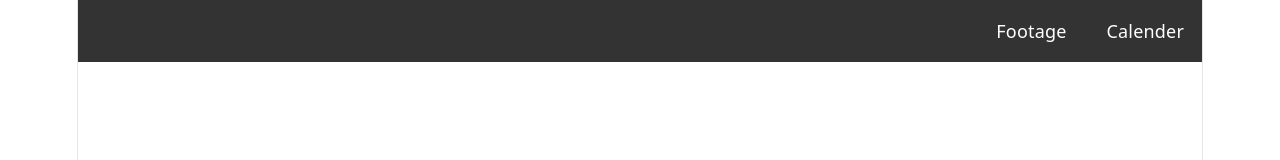
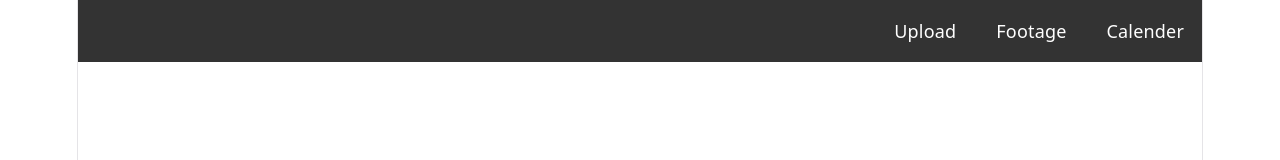
Before and after one commit to chasedye/MDG_Web_App, a React (Vite) app: page / in a window 1280 px wide. Shown: the top 160 px of the page. Built offline with nearby package versions, Linux system fonts and the light colour scheme.

Commit message:
Add admin navbar
 - added nav bar for admin to upload

```diff
--- a/src/App.tsx
+++ b/src/App.tsx
@@ -1,4 +1,4 @@
-import NavBar from "./components/NavBar/NavBar"
+import NavBar from "./components/NavBar/AdminNavBar"
 import './App.css'
 
 function App() {
--- /dev/null
+++ b/src/components/NavBar/AdminNavBar.tsx
@@ -0,0 +1,31 @@
+import "./NavBar.css"
+
+
+const Navbar = () => {
+    return (
+        <nav className="navbar">
+            <div className="navbar-center">
+
+                <ul className="nav-links">
+                    <li>
+                        <a className="nav-links" href="/upload">Upload</a>
+                    </li>
+                </ul>
+
+                <ul className="nav-links">
+                    <li>
+                        <a className="nav-links" href="/footage">Footage</a>
+                    </li>
+                </ul>
+
+                <ul className="nav-links">
+                    <li>
+                        <a className="nav-links" href="/calendar">Calender</a>
+                    </li>
+                </ul>
+            </div>
+        </nav>
+    );
+};
+
+export default Navbar;
```
